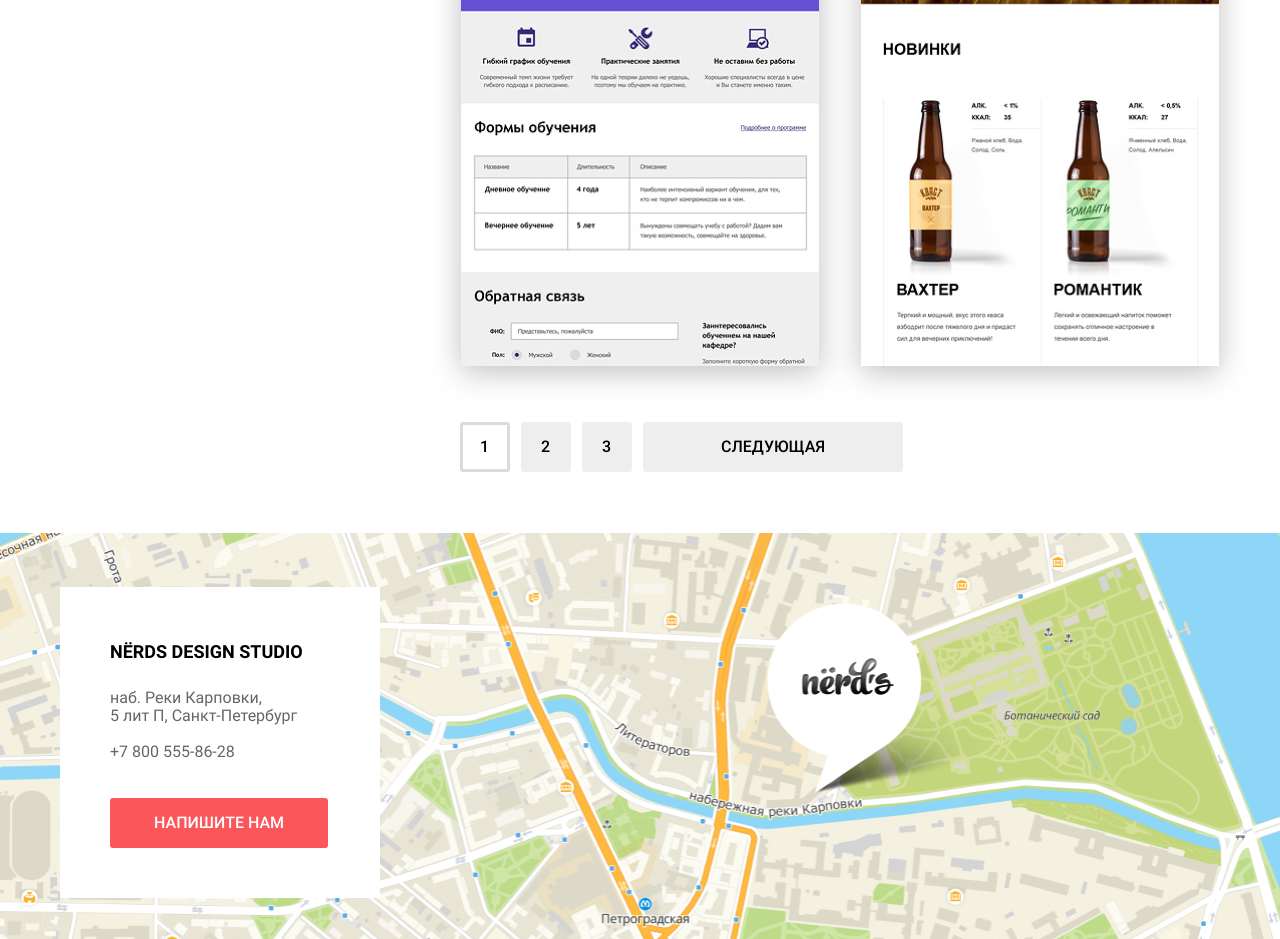
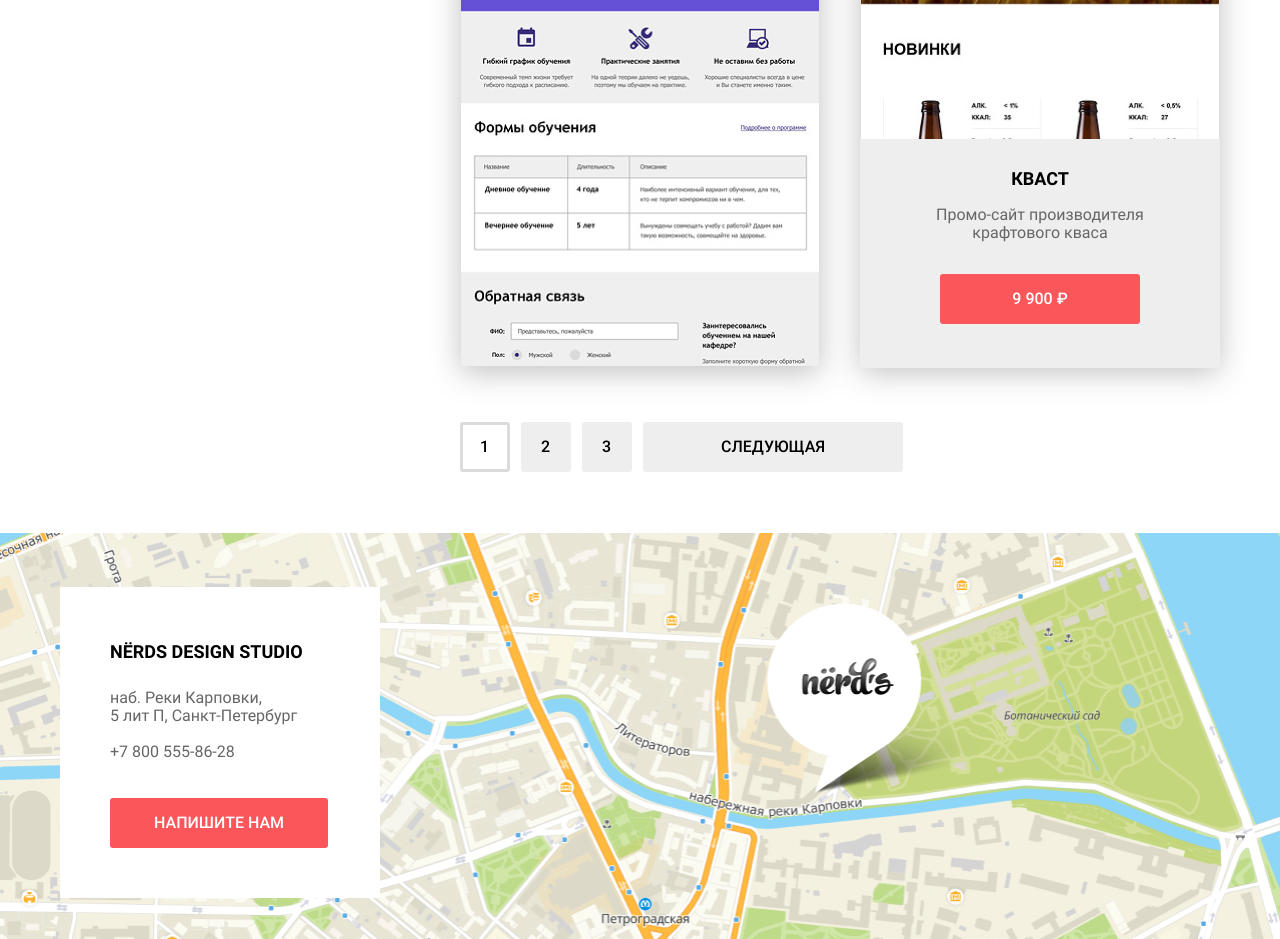
Before and after one commit to mrachenko/1615341-nerds-31, a plain HTML site: page catalog.html in a window 1280 px wide. Shown: the part 2040-2979 px from the top of the page. Drawn offline with Linux system fonts and the light colour scheme.

Commit message:
правки каталог

```diff
--- a/catalog.html
+++ b/catalog.html
@@ -231,7 +231,7 @@
               <img class="catalog-item__image" src="img/catalog/img-aplus.png" height="578" width="358" alt="Макет A plus">
             </li>
             <li class="catalog__item catalog-item">
-              <div class="catalog-item__wrapper catalog-item__wrapper--hov">
+              <div class="catalog-item__wrapper catalog-item__wrapper--hover">
                 <h3 class="catalog-item__header">Кваст</h3>
                 <p class="catalog-item__description">Промо-сайт производителя <br> крафтового кваса</p>
                 <div class="catalog-item__button">
```
